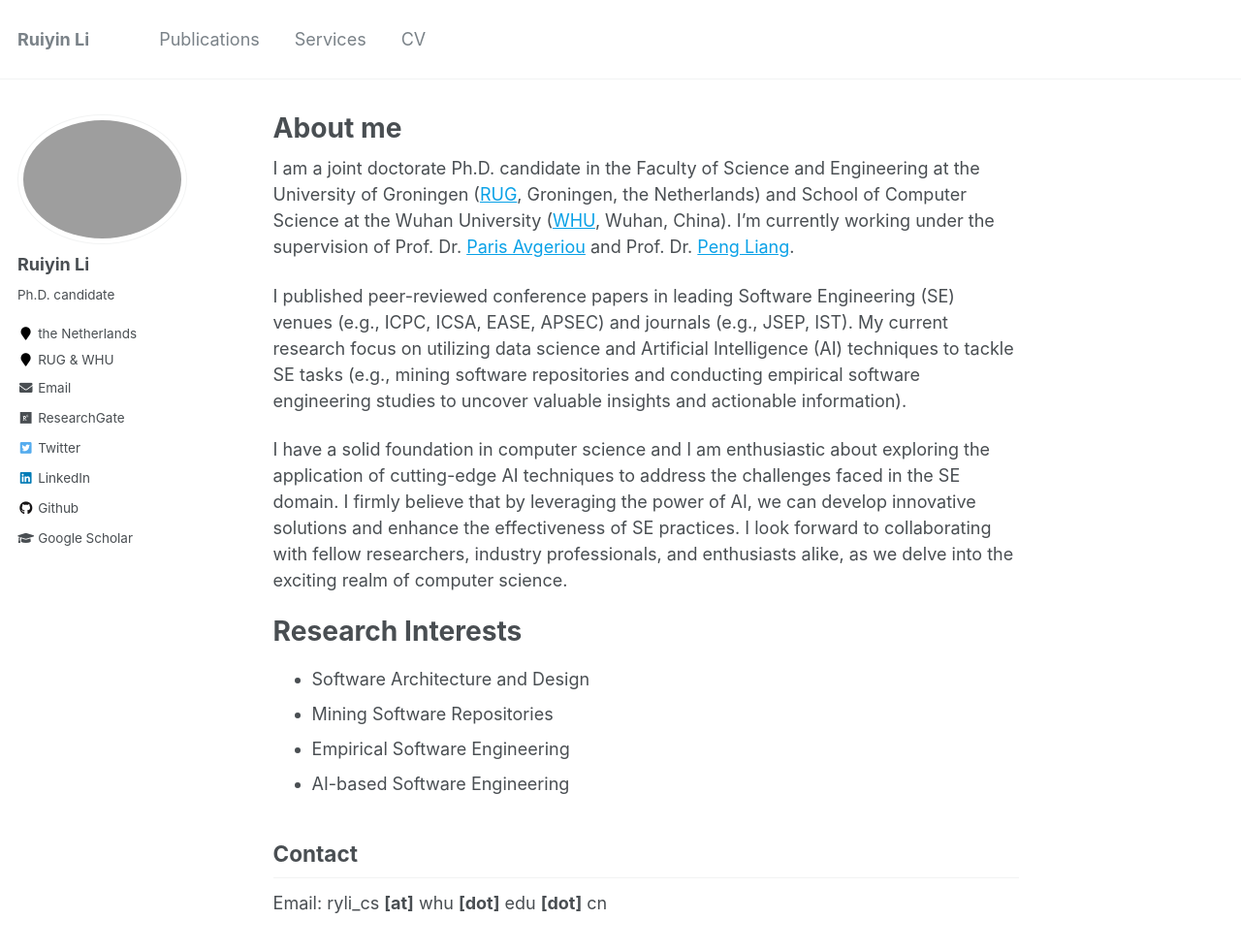
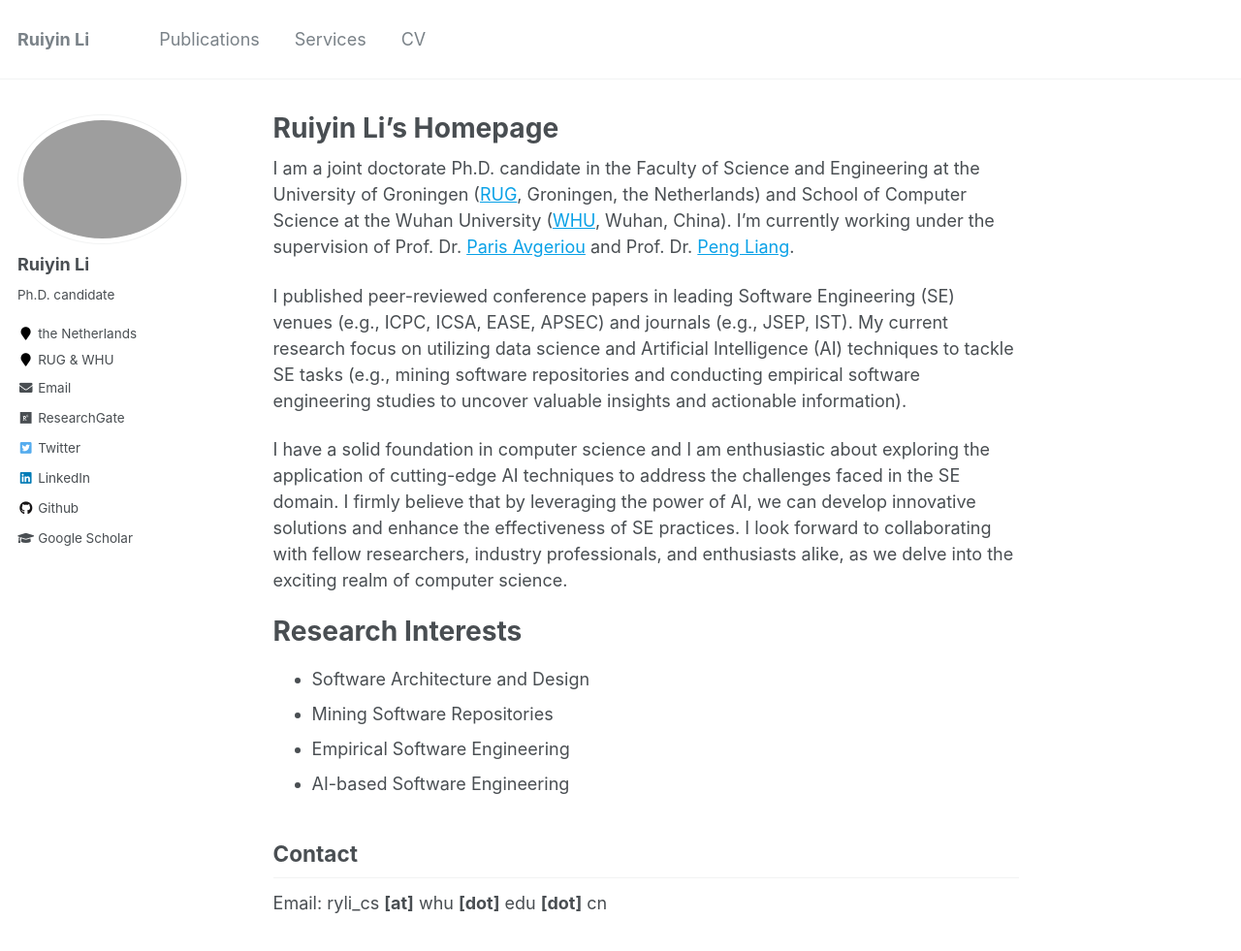
Before and after one commit to RuiyinL/RuiyinL.github.io, a Jekyll site: the page built from _pages/about.md, in a window 1280 px wide and 1157 px high. Shown: the top 981 px of the window at 97% size. Built offline with Jekyll 4.4.1, drawn with Linux system fonts in a browser that asks for light colours.

Commit message:
Update about.md

```diff
--- a/_pages/about.md
+++ b/_pages/about.md
@@ -1,6 +1,6 @@
 ---
 permalink: /
-title: "About me"
+title: "Ruiyin Li's Homepage"
 excerpt: "About me"
 author_profile: true
 redirect_from:
```
